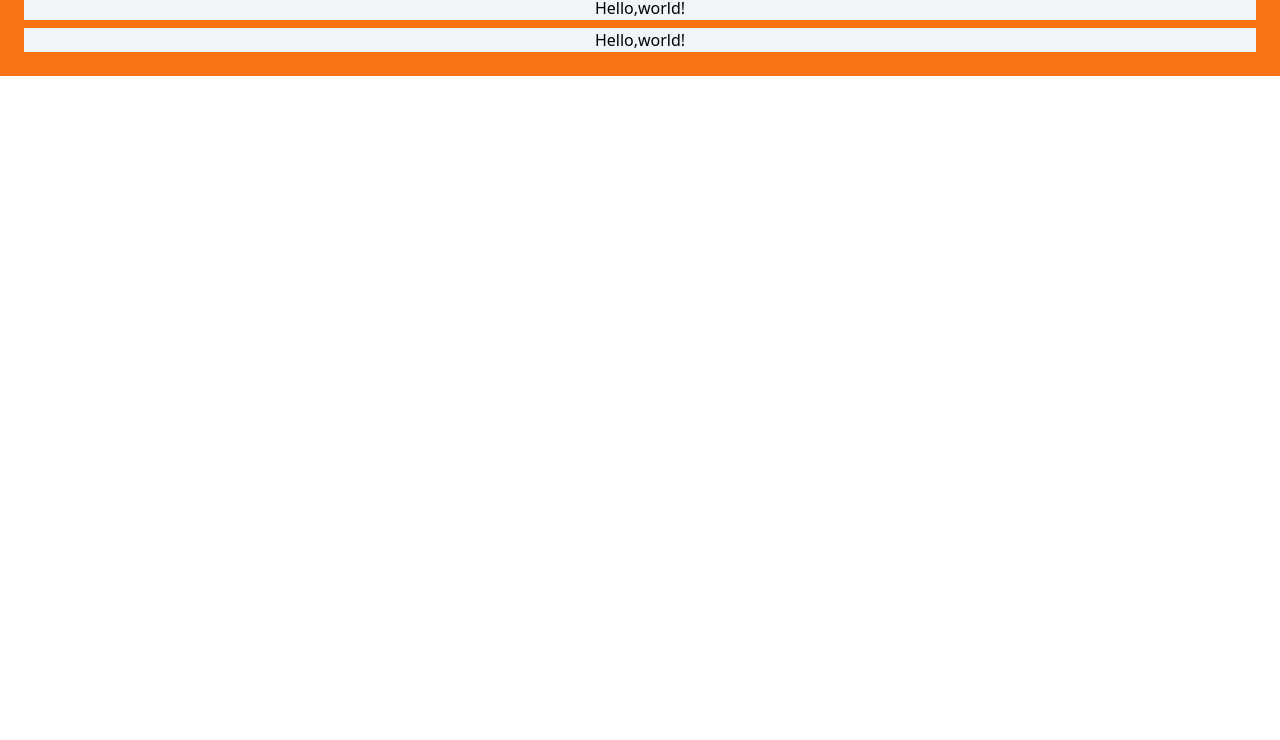
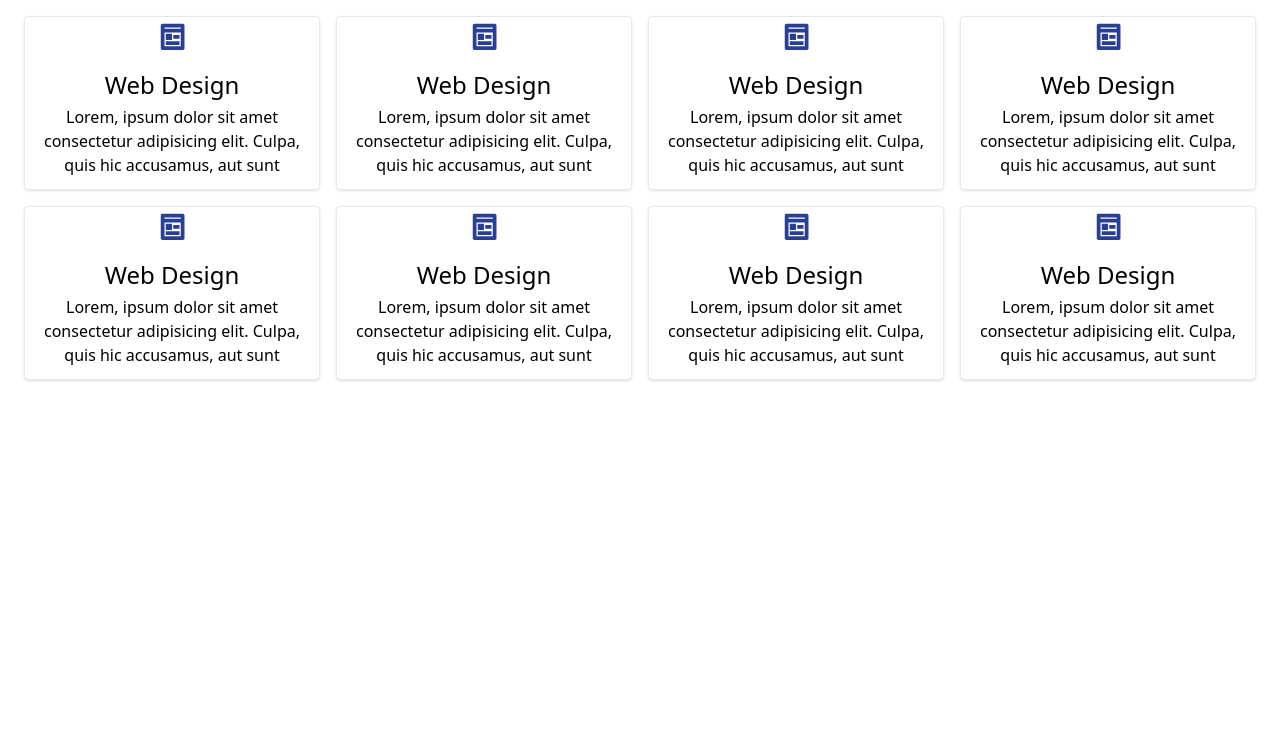
Before and after one commit to MuhammadAmmarAtique/Learning-TailwindCss, a website: page dist/index.html in a window 1280 px wide. Shown: the part 60-800 px from the top of the page. Drawn offline with nearby package versions, Linux system fonts and the light colour scheme.

Commit message:
designed services section

```diff
--- a/dist/index.html
+++ b/dist/index.html
@@ -7,20 +7,89 @@
     <!-- Tailwind CSS -->
     <!-- <link rel="stylesheet" href="output.css"> -->
 
-    <!--Play CDN -->
+    <!--Play CDN (Tailwind Css) -->
     <script src="https://cdn.tailwindcss.com"></script>
+
+    <!-- Remix icons -->
+    <link href="https://cdn.jsdelivr.net/npm/remixicon@3.5.0/fonts/remixicon.css" rel="stylesheet">
+
+    <style>
+      .ourservices_icons:hover
+      {
+        color: white;
+      }
+    </style>
   </head>
   <body>
 
 
- <div class="max-width-[1200px] mx-auto text-center bg-orange-500  p-4">
+    <div class="container mx-auto text-center">
+      <h1 class="text-3xl text-center my-2">Our Services</h1>
 
-  <h1 class="bg-slate-100 m-2" >Hello,world!</h1>
-  <h1 class="bg-slate-100 m-2">Hello,world!</h1>
-  <h1 class="bg-slate-100 m-2">Hello,world!</h1>
+      <div class="grid lg:grid-cols-4 md:grid-cols-2  sm:grid-cols-1  grid-cols-1 gap-4 p-6">
 
- </div>
+        <div class="group border shadow rounded duration-700 hover:bg-teal-400 hover:text-white p-2">
+          <div class="animate-bounce mt-1"><i class="ri-pages-line text-3xl text-[#283F93] font-semibold  ourservices_icons group-hover:text-white duration-700 animate-bounce"></i></div>
+          <h3 class="text-2xl my-1">Web Design</h3>
+          <p class="mb-1">Lorem, ipsum dolor sit amet consectetur adipisicing elit. Culpa, quis hic accusamus, aut sunt  </p>
+        </div>
 
+
+        <div class="group border shadow rounded duration-700 hover:bg-teal-400 hover:text-white p-2">
+          <div class="animate-bounce mt-1"><i class="ri-pages-line text-3xl text-[#283F93] font-semibold  ourservices_icons group-hover:text-white duration-700 animate-bounce"></i></div>
+          <h3 class="text-2xl my-1">Web Design</h3>
+          <p class="mb-1">Lorem, ipsum dolor sit amet consectetur adipisicing elit. Culpa, quis hic accusamus, aut sunt  </p>
+        </div>
+
+
+        <div class="group border shadow rounded duration-700 hover:bg-teal-400 hover:text-white p-2">
+          <div class="animate-bounce mt-1"><i class="ri-pages-line text-3xl text-[#283F93] font-semibold  ourservices_icons group-hover:text-white duration-700 animate-bounce"></i></div>
+          <h3 class="text-2xl my-1">Web Design</h3>
+          <p class="mb-1">Lorem, ipsum dolor sit amet consectetur adipisicing elit. Culpa, quis hic accusamus, aut sunt  </p>
+        </div>
+
+
+        <div class="group border shadow rounded duration-700 hover:bg-teal-400 hover:text-white p-2">
+          <div class="animate-bounce mt-1"><i class="ri-pages-line text-3xl text-[#283F93] font-semibold  ourservices_icons group-hover:text-white duration-700 animate-bounce"></i></div>
+          <h3 class="text-2xl my-1">Web Design</h3>
+          <p class="mb-1">Lorem, ipsum dolor sit amet consectetur adipisicing elit. Culpa, quis hic accusamus, aut sunt  </p>
+        </div>
+
+
+        <div class="group border shadow rounded duration-700 hover:bg-teal-400 hover:text-white p-2">
+          <div class="animate-bounce mt-1"><i class="ri-pages-line text-3xl text-[#283F93] font-semibold  ourservices_icons group-hover:text-white duration-700 animate-bounce"></i></div>
+          <h3 class="text-2xl my-1">Web Design</h3>
+          <p class="mb-1">Lorem, ipsum dolor sit amet consectetur adipisicing elit. Culpa, quis hic accusamus, aut sunt  </p>
+        </div>
+
+
+        <div class="group border shadow rounded duration-700 hover:bg-teal-400 hover:text-white p-2">
+          <div class="animate-bounce mt-1"><i class="ri-pages-line text-3xl text-[#283F93] font-semibold  ourservices_icons group-hover:text-white duration-700 animate-bounce"></i></div>
+          <h3 class="text-2xl my-1">Web Design</h3>
+          <p class="mb-1">Lorem, ipsum dolor sit amet consectetur adipisicing elit. Culpa, quis hic accusamus, aut sunt  </p>
+        </div>
+
+
+
+        <div class="group border shadow rounded duration-700 hover:bg-teal-400 hover:text-white p-2">
+          <div class="animate-bounce mt-1"><i class="ri-pages-line text-3xl text-[#283F93] font-semibold  ourservices_icons group-hover:text-white duration-700 animate-bounce"></i></div>
+          <h3 class="text-2xl my-1">Web Design</h3>
+          <p class="mb-1">Lorem, ipsum dolor sit amet consectetur adipisicing elit. Culpa, quis hic accusamus, aut sunt  </p>
+        </div>
+
+
+        <div class="group border shadow rounded duration-700 hover:bg-teal-400 hover:text-white p-2">
+          <div class="animate-bounce mt-1"><i class="ri-pages-line text-3xl text-[#283F93] font-semibold  ourservices_icons group-hover:text-white duration-700 animate-bounce"></i></div>
+          <h3 class="text-2xl my-1">Web Design</h3>
+          <p class="mb-1">Lorem, ipsum dolor sit amet consectetur adipisicing elit. Culpa, quis hic accusamus, aut sunt  </p>
+        </div>
+
+
+
+
+      </div>
+
+    </div>
 
 
   </body>
```
